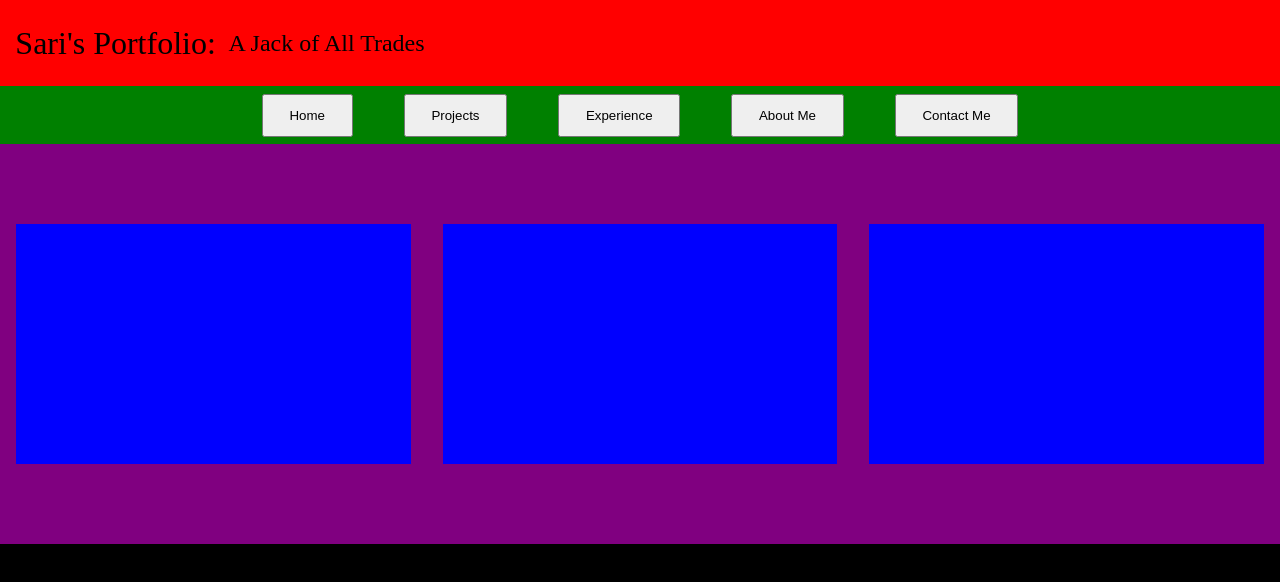
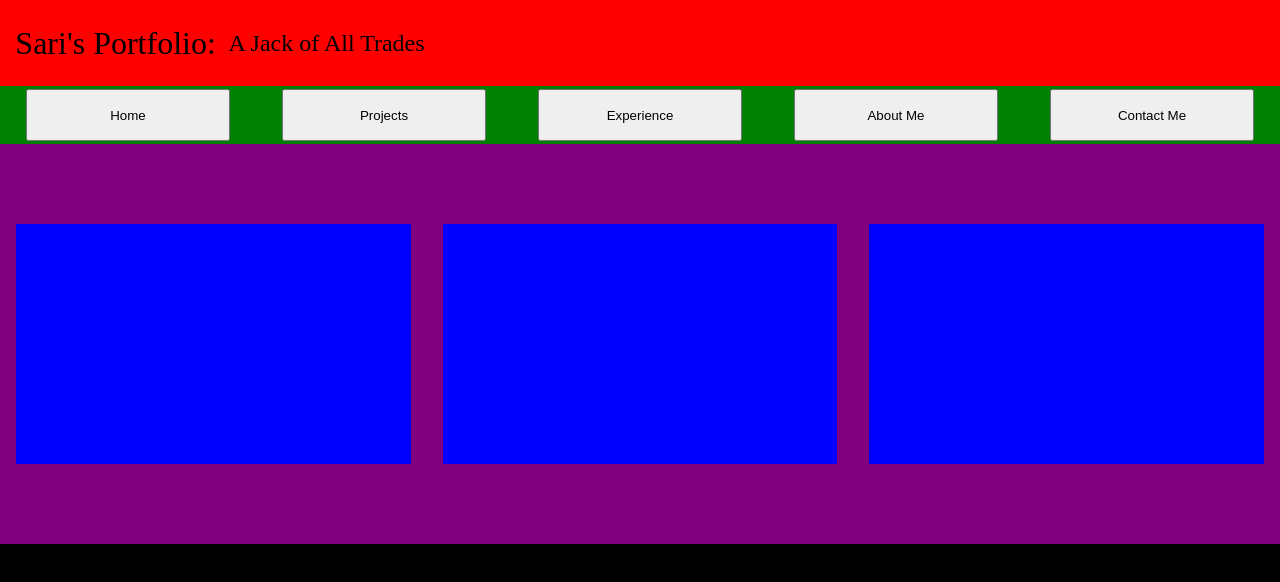
Before and after one commit to sestissi16/PortfolioWebsite, a plain HTML site: page index.html in a window 1280 px wide. Drawn offline with Linux system fonts and the light colour scheme; a web font is replaced by a local one.

Commit message:
Made the nav button widths and heights more responsive

```diff
--- a/main.css
+++ b/main.css
@@ -20,7 +20,7 @@ header{
   height: 18vh;
   background-color: red;
   flex-shrink: 0;
-  display: column;
+  /* display: column; */
 }
 nav{
   height: 40%;
@@ -34,6 +34,8 @@ nav{
 .navButton{
   padding: 1.5vh 2vw;
   margin: 0px 2vw;
+  width: calc((100% - 2vw)/5);
+  height: 90%;
 }
 .title{
   height: 60%;
```
